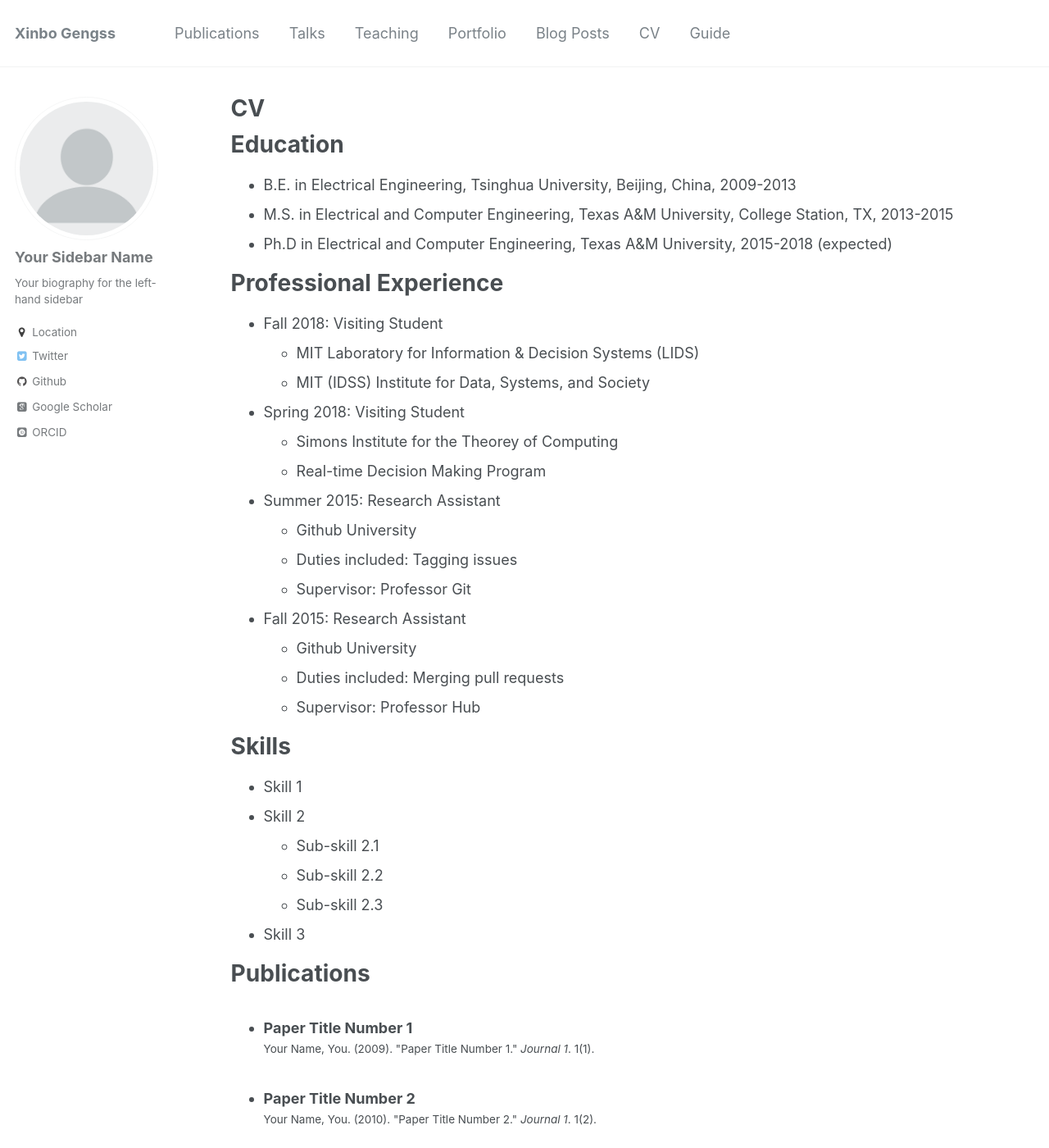
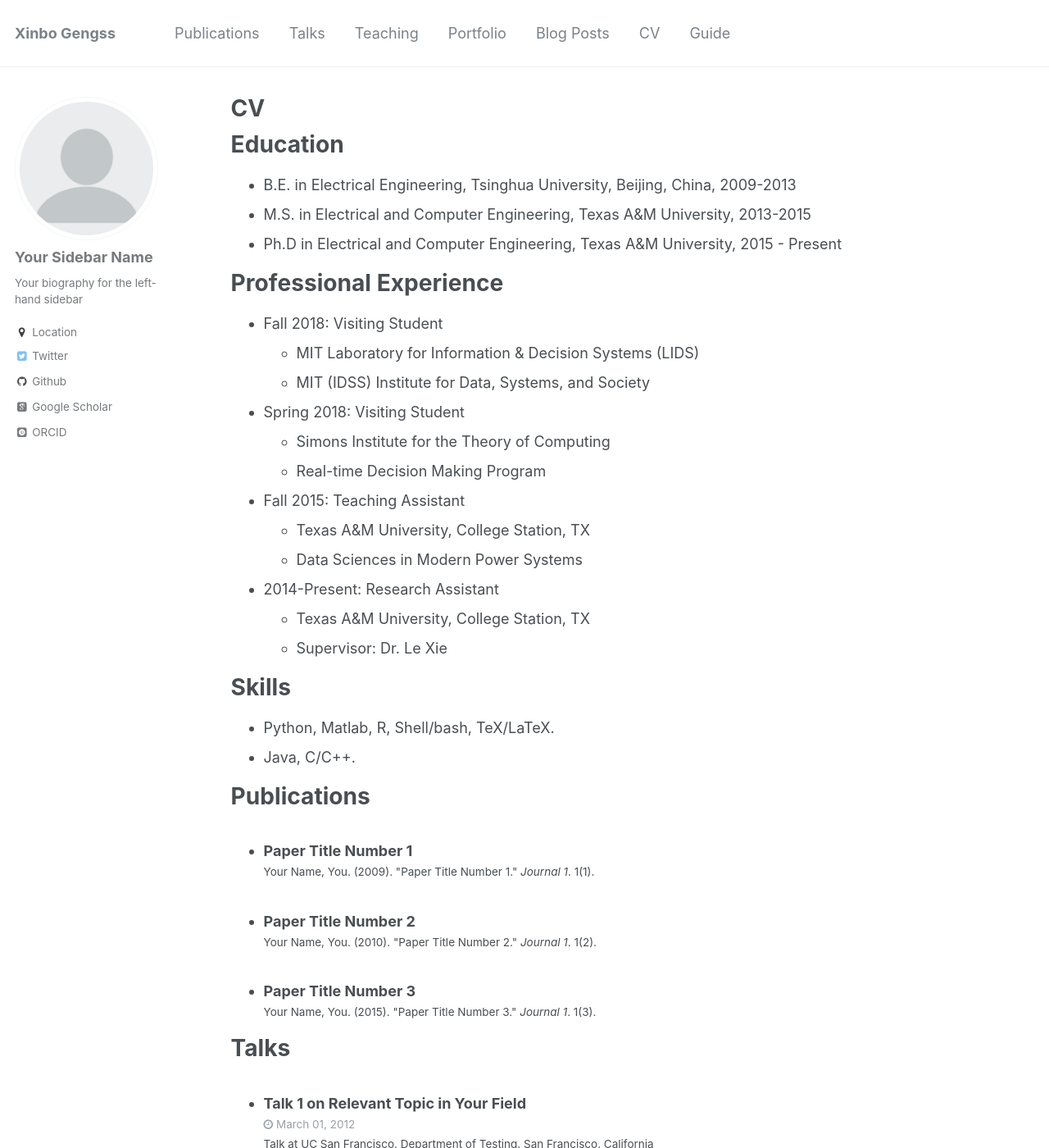
Before and after one commit to xb00dx/xb00dx.github.io, a Jekyll site: the page built from _pages/cv.md, in a window 1280 px wide and 1400 px high. Shown: the whole window at 82% size. Built offline with Jekyll 4.4.1, drawn with Linux system fonts in a browser that asks for light colours; some web fonts are replaced; some of the changed text lies outside the part shown.

Commit message:
finish the CV page

```diff
--- a/_pages/cv.md
+++ b/_pages/cv.md
@@ -12,8 +12,8 @@ redirect_from:
 Education
 ======
 * B.E. in Electrical Engineering, Tsinghua University, Beijing, China, 2009-2013
-* M.S. in Electrical and Computer Engineering, Texas A&M University, College Station, TX, 2013-2015
-* Ph.D in Electrical and Computer Engineering, Texas A&M University, 2015-2018 (expected)
+* M.S. in Electrical and Computer Engineering, Texas A&M University, 2013-2015
+* Ph.D in Electrical and Computer Engineering, Texas A&M University, 2015 - Present
 
 Professional Experience
 ======
@@ -22,27 +22,21 @@ Professional Experience
   * MIT (IDSS) Institute for Data, Systems, and Society
 
 * Spring 2018: Visiting Student
-  * Simons Institute for the Theorey of Computing
+  * Simons Institute for the Theory of Computing
   * Real-time Decision Making Program
 
-* Summer 2015: Research Assistant
-  * Github University
-  * Duties included: Tagging issues
-  * Supervisor: Professor Git
+* Fall 2015: Teaching Assistant
+  * Texas A&M University, College Station, TX
+  * Data Sciences in Modern Power Systems
 
-* Fall 2015: Research Assistant
-  * Github University
-  * Duties included: Merging pull requests
-  * Supervisor: Professor Hub
+* 2014-Present: Research Assistant
+  * Texas A&M University, College Station, TX
+  * Supervisor: Dr. Le Xie
 
 Skills
 ======
-* Skill 1
-* Skill 2
-  * Sub-skill 2.1
-  * Sub-skill 2.2
-  * Sub-skill 2.3
-* Skill 3
+* Python, Matlab, R, Shell/bash, TeX/LaTeX.
+* Java, C/C++.
 
 Publications
 ======
@@ -62,6 +56,8 @@ Teaching
     {% include archive-single-cv.html %}
   {% endfor %}</ul>
 
-Service and leadership
-======
-* Currently signed in to 43 different slack teams
+Honors and Awards
+=====
+* The Best Master Student of the Dwight Look College of Engineering, Texas A&M University, Oct.2015
+* The Best Master Student of the Department of Electrical and Computer Engineering, Texas A&M University, Aug.2015
+* Department Scholarship, Department of Electrical and Computer Engineering, Texas A&M University, Sep.2014
```
